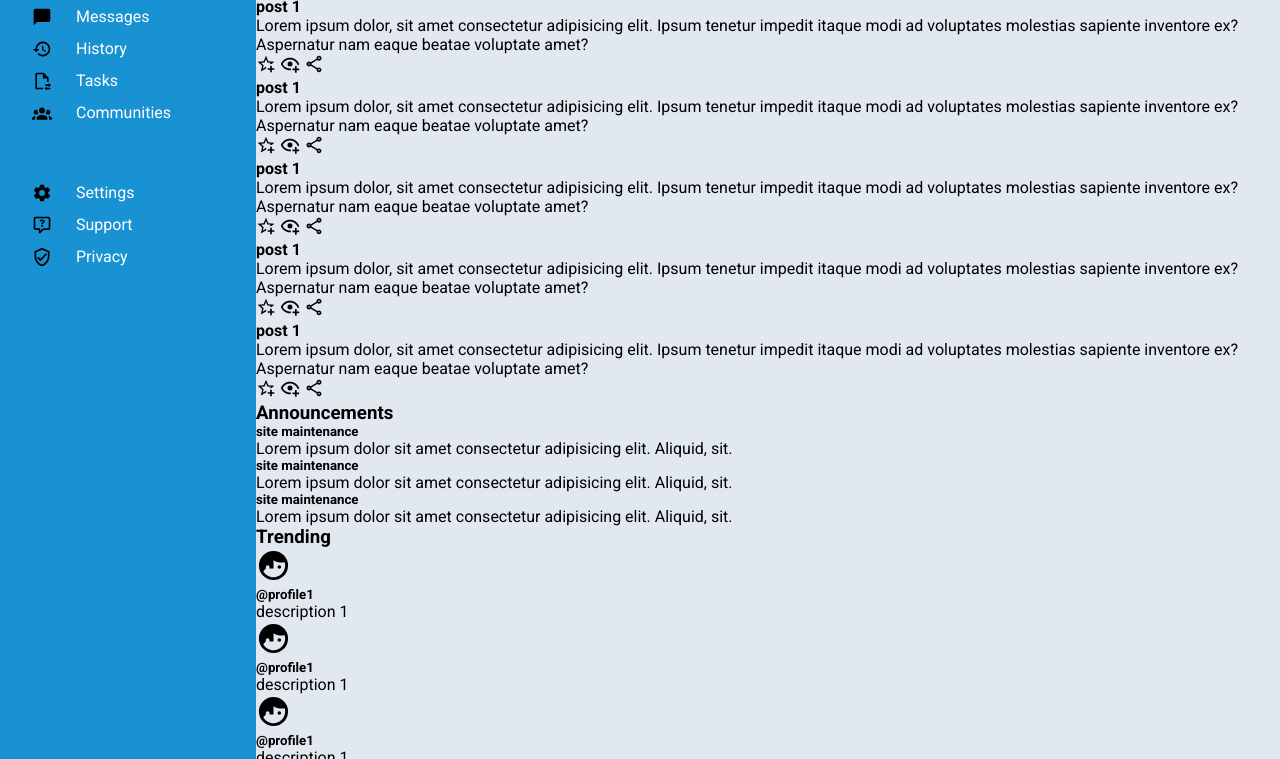
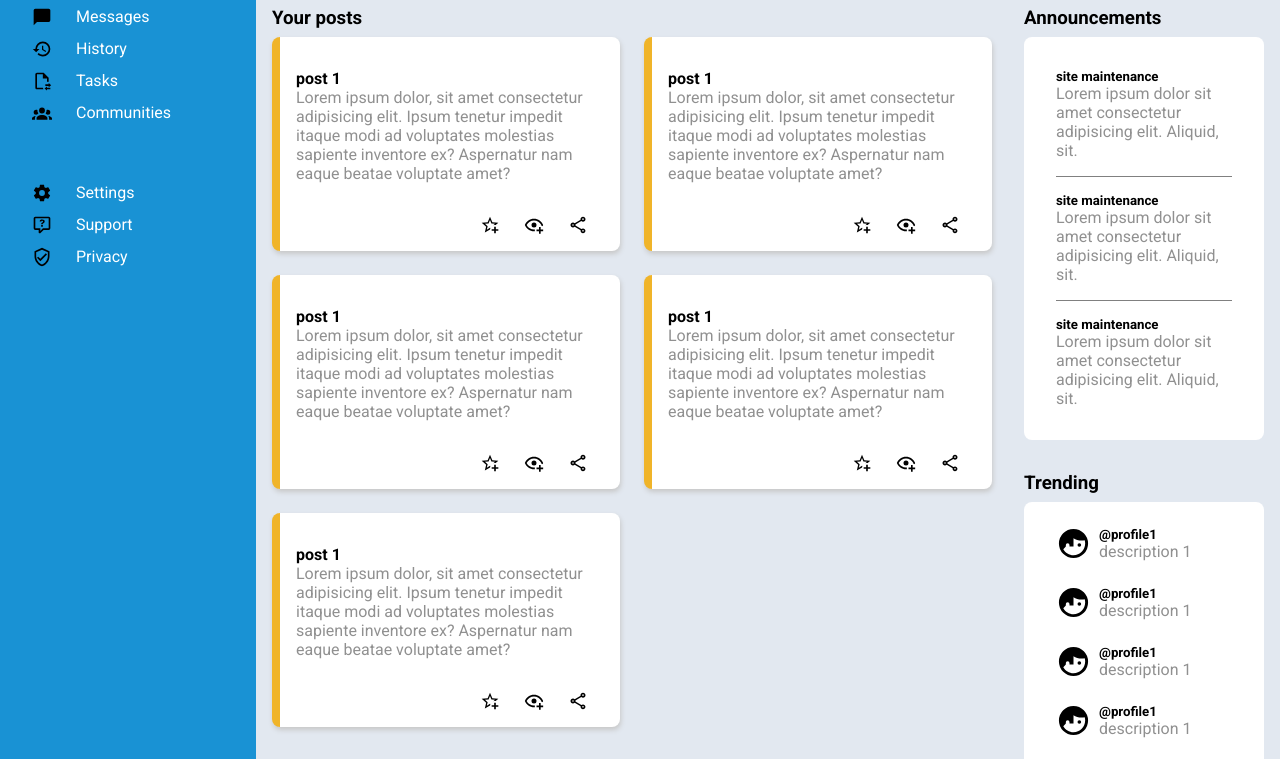
Before and after one commit to mohammed-mehdi237/odin-admin-dashboard, a plain HTML site: page index.html in a window 1280 px wide. Shown: the part 171-930 px from the top of the page. Drawn offline with Linux system fonts and the light colour scheme.

Commit message:
Finish styling main and the entire page

```diff
--- a/index.html
+++ b/index.html
@@ -1,39 +1,56 @@
 <!DOCTYPE html>
 <html lang="en">
   <head>
-  <meta charset="UTF-8">
-  <meta name="viewport" content="width=device-width, initial-scale=1.0">
+    <meta charset="UTF-8" />
+    <meta name="viewport" content="width=device-width, initial-scale=1.0" />
     <title>Odin Admin Dashboard</title>
-  <link rel="stylesheet" href="/styles.css">
+    <link rel="stylesheet" href="/styles.css" />
   </head>
   <body>
-
     <!-- START OF SIDEBAR -->
     <div class="sidebar">
       <div class="logo">
-      <img src="./assets/icons/view-dashboard.svg" width="50">
+        <img src="./assets/icons/view-dashboard.svg" width="50" />
         <p>Dashboard</p>
       </div>
       <ul class="sidebar-first-group">
-      <li><img src="./assets/icons/home.svg" width="20"> <p>Home</p></li>
-      <li><img src="./assets/icons/profile.svg" width="20"><p>Profile</p></li>
-      <li><img src="./assets/icons/message.svg" width="20"><p>Messages</p></li>
-      <li><img src="./assets/icons/history.svg" width="20"><p>History</p></li>
-      <li><img src="./assets/icons/tasks.svg" width="20"><p>Tasks</p></li>
-      <li><img src="./assets/icons/community.svg" width="20"><p>Communities</p></li>
+        <li>
+          <img src="./assets/icons/home.svg" width="20" />
+          <p>Home</p>
+        </li>
+        <li>
+          <img src="./assets/icons/profile.svg" width="20" />
+          <p>Profile</p>
+        </li>
+        <li>
+          <img src="./assets/icons/message.svg" width="20" />
+          <p>Messages</p>
+        </li>
+        <li>
+          <img src="./assets/icons/history.svg" width="20" />
+          <p>History</p>
+        </li>
+        <li>
+          <img src="./assets/icons/tasks.svg" width="20" />
+          <p>Tasks</p>
+        </li>
+        <li>
+          <img src="./assets/icons/community.svg" width="20" />
+          <p>Communities</p>
+        </li>
       </ul>
 
       <ul class="sidebar-second-group">
         <li>
-        <img src="./assets/icons/settings.svg" width="20">
+          <img src="./assets/icons/settings.svg" width="20" />
           <p>Settings</p>
         </li>
         <li>
-        <img src="./assets/icons/support.svg" width="20">
+          <img src="./assets/icons/support.svg" width="20" />
           <p>Support</p>
         </li>
         <li>
-        <img src="./assets/icons/security.svg" width="20">
+          <img src="./assets/icons/security.svg" width="20" />
           <p>Privacy</p>
         </li>
       </ul>
@@ -43,16 +60,16 @@
     <!-- START OF HEADER -->
     <div class="header">
       <div class="search">
-      <img class="search-image" src="./assets/icons/search.svg" width="20">
-      <input type="text">
+        <img class="search-image" src="./assets/icons/search.svg" width="20" />
+        <input type="text" />
       </div>
       <div class="notifs-and-profile">
-      <img src="./assets/icons/notifs.svg" width="20">
-      <img src="./assets/icons/profile-pic.svg" width="35">
+        <img src="./assets/icons/notifs.svg" width="20" />
+        <img src="./assets/icons/profile-pic.svg" width="35" />
         <h4>Morgan Oakley</h4>
       </div>
       <div class="personal-profile">
-      <img src="./assets/icons/profile-pic.svg" width="50">
+        <img src="./assets/icons/profile-pic.svg" width="50" />
         <div class="personal-profile-greeting">
           <p>Hi there,</p>
           <h3>Morgan Oakley (@morgan)</h3>
@@ -67,7 +84,6 @@
 
     <!-- END OF HEADER -->
 
-
     <!-- START OF MAIN -->
     <div class="main">
       <!-- START OF MAIN POSTS -->
@@ -77,55 +93,75 @@
           <!-- start of post -->
           <div class="post">
             <h4>post 1</h4>
-          <p>Lorem ipsum dolor, sit amet consectetur adipisicing elit. Ipsum tenetur impedit itaque modi ad voluptates molestias sapiente inventore ex? Aspernatur nam eaque beatae voluptate amet?</p>
+            <p>
+              Lorem ipsum dolor, sit amet consectetur adipisicing elit. Ipsum
+              tenetur impedit itaque modi ad voluptates molestias sapiente
+              inventore ex? Aspernatur nam eaque beatae voluptate amet?
+            </p>
             <div class="choices">
-            <img src="./assets/icons/favourite.svg" width="20">
-            <img src="./assets/icons/eyeplus.svg" width="20">
-            <img src="./assets/icons/share.svg" width="20">
+              <img src="./assets/icons/favourite.svg" width="20" />
+              <img src="./assets/icons/eyeplus.svg" width="20" />
+              <img src="./assets/icons/share.svg" width="20" />
             </div>
           </div>
           <!-- end of post -->
           <!-- start of post -->
           <div class="post">
             <h4>post 1</h4>
-          <p>Lorem ipsum dolor, sit amet consectetur adipisicing elit. Ipsum tenetur impedit itaque modi ad voluptates molestias sapiente inventore ex? Aspernatur nam eaque beatae voluptate amet?</p>
+            <p>
+              Lorem ipsum dolor, sit amet consectetur adipisicing elit. Ipsum
+              tenetur impedit itaque modi ad voluptates molestias sapiente
+              inventore ex? Aspernatur nam eaque beatae voluptate amet?
+            </p>
             <div class="choices">
-            <img src="./assets/icons/favourite.svg" width="20">
-            <img src="./assets/icons/eyeplus.svg" width="20">
-            <img src="./assets/icons/share.svg" width="20">
+              <img src="./assets/icons/favourite.svg" width="20" />
+              <img src="./assets/icons/eyeplus.svg" width="20" />
+              <img src="./assets/icons/share.svg" width="20" />
             </div>
           </div>
           <!-- end of post -->
           <!-- start of post -->
           <div class="post">
             <h4>post 1</h4>
-          <p>Lorem ipsum dolor, sit amet consectetur adipisicing elit. Ipsum tenetur impedit itaque modi ad voluptates molestias sapiente inventore ex? Aspernatur nam eaque beatae voluptate amet?</p>
+            <p>
+              Lorem ipsum dolor, sit amet consectetur adipisicing elit. Ipsum
+              tenetur impedit itaque modi ad voluptates molestias sapiente
+              inventore ex? Aspernatur nam eaque beatae voluptate amet?
+            </p>
             <div class="choices">
-            <img src="./assets/icons/favourite.svg" width="20">
-            <img src="./assets/icons/eyeplus.svg" width="20">
-            <img src="./assets/icons/share.svg" width="20">
+              <img src="./assets/icons/favourite.svg" width="20" />
+              <img src="./assets/icons/eyeplus.svg" width="20" />
+              <img src="./assets/icons/share.svg" width="20" />
             </div>
           </div>
           <!-- end of post -->
           <!-- start of post -->
           <div class="post">
             <h4>post 1</h4>
-          <p>Lorem ipsum dolor, sit amet consectetur adipisicing elit. Ipsum tenetur impedit itaque modi ad voluptates molestias sapiente inventore ex? Aspernatur nam eaque beatae voluptate amet?</p>
+            <p>
+              Lorem ipsum dolor, sit amet consectetur adipisicing elit. Ipsum
+              tenetur impedit itaque modi ad voluptates molestias sapiente
+              inventore ex? Aspernatur nam eaque beatae voluptate amet?
+            </p>
             <div class="choices">
-            <img src="./assets/icons/favourite.svg" width="20">
-            <img src="./assets/icons/eyeplus.svg" width="20">
-            <img src="./assets/icons/share.svg" width="20">
+              <img src="./assets/icons/favourite.svg" width="20" />
+              <img src="./assets/icons/eyeplus.svg" width="20" />
+              <img src="./assets/icons/share.svg" width="20" />
             </div>
           </div>
           <!-- end of post -->
           <!-- start of post -->
           <div class="post">
             <h4>post 1</h4>
-          <p>Lorem ipsum dolor, sit amet consectetur adipisicing elit. Ipsum tenetur impedit itaque modi ad voluptates molestias sapiente inventore ex? Aspernatur nam eaque beatae voluptate amet?</p>
+            <p>
+              Lorem ipsum dolor, sit amet consectetur adipisicing elit. Ipsum
+              tenetur impedit itaque modi ad voluptates molestias sapiente
+              inventore ex? Aspernatur nam eaque beatae voluptate amet?
+            </p>
             <div class="choices">
-            <img src="./assets/icons/favourite.svg" width="20">
-            <img src="./assets/icons/eyeplus.svg" width="20">
-            <img src="./assets/icons/share.svg" width="20">
+              <img src="./assets/icons/favourite.svg" width="20" />
+              <img src="./assets/icons/eyeplus.svg" width="20" />
+              <img src="./assets/icons/share.svg" width="20" />
             </div>
           </div>
           <!-- end of post -->
@@ -133,21 +169,29 @@
       </div>
       <!-- END OF MAIN POSTS -->
       <div class="main-sidebar">
-
         <div class="announcements">
           <h3>Announcements</h3>
           <div class="announcements-main">
             <div class="announcement-post">
               <h5>site maintenance</h5>
-            <p>Lorem ipsum dolor sit amet consectetur adipisicing elit. Aliquid, sit.</p>
+              <p>
+                Lorem ipsum dolor sit amet consectetur adipisicing elit.
+                Aliquid, sit.
+              </p>
             </div>
             <div class="announcement-post">
               <h5>site maintenance</h5>
-            <p>Lorem ipsum dolor sit amet consectetur adipisicing elit. Aliquid, sit.</p>
+              <p>
+                Lorem ipsum dolor sit amet consectetur adipisicing elit.
+                Aliquid, sit.
+              </p>
             </div>
             <div class="announcement-post">
               <h5>site maintenance</h5>
-            <p>Lorem ipsum dolor sit amet consectetur adipisicing elit. Aliquid, sit.</p>
+              <p>
+                Lorem ipsum dolor sit amet consectetur adipisicing elit.
+                Aliquid, sit.
+              </p>
             </div>
           </div>
         </div>
@@ -155,24 +199,32 @@
           <h3>Trending</h3>
           <div class="trending-main">
             <div class="trending-profile">
-            <img src="./assets/icons/profile-pic.svg" width="35">
+              <img src="./assets/icons/profile-pic.svg" width="35" />
+              <div>
                 <h5>@profile1</h5>
                 <p>description 1</p>
               </div>
+            </div>
             <div class="trending-profile">
-            <img src="./assets/icons/profile-pic.svg" width="35">
+              <img src="./assets/icons/profile-pic.svg" width="35" />
+              <div>
                 <h5>@profile1</h5>
                 <p>description 1</p>
               </div>
+            </div>
             <div class="trending-profile">
-            <img src="./assets/icons/profile-pic.svg" width="35">
+              <img src="./assets/icons/profile-pic.svg" width="35" />
+              <div>
                 <h5>@profile1</h5>
                 <p>description 1</p>
               </div>
+            </div>
             <div class="trending-profile">
-            <img src="./assets/icons/profile-pic.svg" width="35">
+              <img src="./assets/icons/profile-pic.svg" width="35" />
+              <div>
                 <h5>@profile1</h5>
                 <p>description 1</p>
+              </div>
             </div>
           </div>
         </div>
--- a/styles.css
+++ b/styles.css
@@ -77,6 +77,8 @@ body{
 
   padding: 1rem 2rem;
   padding-right: 3rem;
+  box-shadow: 1px 3px 5px  0px rgb(200, 200, 200);
+  z-index: 10;
 }
 
 .search{
@@ -139,6 +141,97 @@ body{
 .main{
   grid-column: 2/-1;
   background-color: var(--grey);
+
+  display: grid;
+  grid-template-columns: 3fr 1fr;
+  gap: 2rem;
+
+  padding: 2rem 1rem;
+}
+
+.main p{
+  color: var(--text-color);
+}
+
+.main>div{
+  display: flex;
+  flex-direction: column;
+  justify-content: start;
+}
+
+.main-posts{
+  gap: 0.5rem;
+}
+
+.posts{
+  display: grid;
+  grid-template-columns: repeat(2 , minmax(150px,1fr));
+  gap: 1.5rem;
+}
+
+.post{
+  padding: 2rem 1rem;
+  background-color: white;
+  display: flex;
+  flex-direction: column;
+  gap: 2rem;
+  border-left: 0.5rem solid var(--orange);
+  border-radius: 0.5rem;
+  box-shadow: 1px 3px 5px  0px rgb(200, 200, 200);
+}
+
+.post p{
+  margin-top: -2rem;
+}
+
+.choices{
+  align-self: end;
+  justify-self: end;
+  margin-bottom: -1rem;
+  margin-right: 1rem;
+
+  display: flex;
+  gap: 1.5rem;
+}
+
+.main-sidebar{
+  gap: 2rem;
+}
+
+.announcements, .trending{
+  display: flex;
+  flex-direction: column;
+  gap: 0.5rem;
+}
+
+.announcements-main,.trending-main{
+  padding: 2rem ;
+  background-color: white;
+  border-radius: 0.5rem;
+  display: flex;
+  flex-direction: column;
+  gap: 1rem;
+}
+
+.announcement-post{
+  border-bottom: 1px solid gray;
+  padding-bottom: 1rem;
+}
+
+.announcement-post:last-child{
+  border: none;
+  padding-bottom: 0;
+}
+
+.trending-main{
+  padding-top: 1.5rem;
+  gap: 1.5rem;
+}
+
+.trending-profile{
+  display: flex;
+  gap: 0.5rem;
+  align-items: center;
 }
 
 /* END OF MAIN STYLES */
```
Lines whose indentation alone changed are shown as unchanged.
